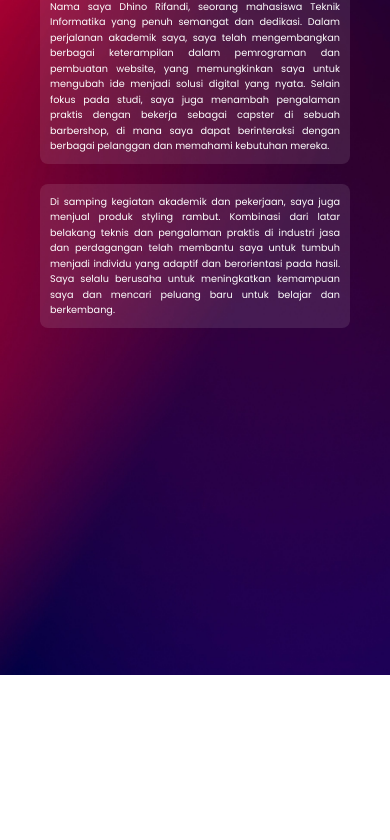
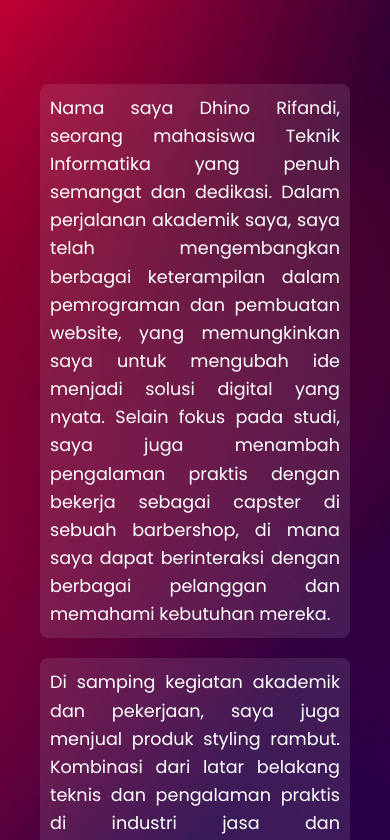
Before and after one commit to dhinorifandii/aboutme, a plain HTML site: page index.html in a window 390 px wide. Shown: the part 187-1027 px from the top of the page. Before the commit the page ends 862 px from the top, so only its background shows below. Drawn offline with nearby package versions, Linux system fonts and the light colour scheme.

Commit message:
Update style.css

```diff
--- a/css/style.css
+++ b/css/style.css
@@ -76,10 +76,3 @@ p {
   font-size: 230px; /* adjust the font size to your liking */
   color: #fff; /* adjust the color to your liking */
 }
-
-/* Mobile Phone */
-@media (max-width: 450px) {
-  html {
-    font-size: 55%;
-  }
-}
```
